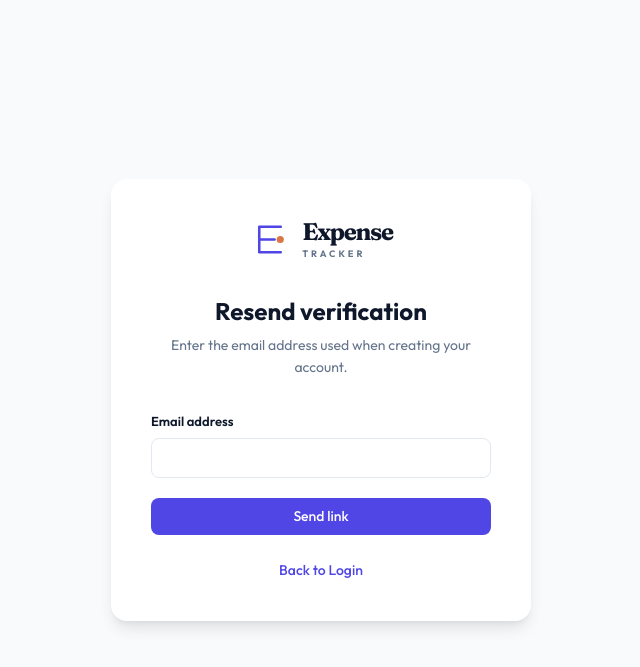
After one commit to dinukahansana/expense-tracker-flask, a Flask app: template templates/resend_verification.html in a window 1280 px wide. The commit adds this page. Shown: the top 667 px of the page, without its empty margins (319-959 px from the left). Run offline with Flask 3, Linux system fonts and the light colour scheme; the template is opened without the code that fills it, so the values that code supplies are empty; parts of the project's set-up code (start-up, migrations or seed data) failed here and were passed over.

Commit message:
Add verified email recovery and signup safeguards

```diff
--- a/app.py
+++ b/app.py
@@ -11,13 +11,17 @@ import os
 from pathlib import Path
 import re
 import secrets
+import sqlite3
 import time
+from urllib.parse import urlsplit
 
 from flask import (Flask, abort, flash, g, redirect, render_template, request,
                    Response, jsonify, session, url_for)
+from email_validator import EmailNotValidError, validate_email
 from werkzeug.security import check_password_hash, generate_password_hash
 
 from db import DEFAULT_CATEGORIES, SCHEMA_VERSION, connect
+from email_delivery import EmailDeliveryError, send_email
 from recurring import generate_due
 
 
@@ -213,14 +217,90 @@ def _login_key(username):
     return hashlib.sha256(f"{ip}|{username.casefold()}".encode()).hexdigest()
 
 
+def normalized_email(raw):
+    try:
+        return validate_email((raw or "").strip(), check_deliverability=False).normalized
+    except EmailNotValidError as exc:
+        raise ValueError("Enter a valid email address.") from exc
+
+
+def rate_limit(action, identity, maximum, seconds):
+    """Count requests across sessions without trusting client-supplied IP headers."""
+    now = int(time.time())
+    key = hashlib.sha256(f"{action}|{request.remote_addr or 'unknown'}|{identity}".encode()).hexdigest()
+    db = get_db()
+    db.execute("DELETE FROM auth_rate_limits WHERE window_start < ?", (now - 86400,))
+    row = db.execute("SELECT attempts,window_start FROM auth_rate_limits WHERE key=?", (key,)).fetchone()
+    if row and row["window_start"] > now - seconds and row["attempts"] >= maximum:
+        abort(429, "Too many requests. Please try again later.")
+    attempts = row["attempts"] + 1 if row and row["window_start"] > now - seconds else 1
+    start = row["window_start"] if row and row["window_start"] > now - seconds else now
+    db.execute("""INSERT INTO auth_rate_limits(key,attempts,window_start) VALUES (?,?,?)
+        ON CONFLICT(key) DO UPDATE SET attempts=excluded.attempts,
+        window_start=excluded.window_start""", (key, attempts, start))
+    db.commit()
+
+
+def new_email_token(db, user_id, email):
+    now = int(time.time())
+    token = secrets.token_urlsafe(32)
+    db.execute("UPDATE email_verification_tokens SET used_at=? WHERE user_id=? AND used_at IS NULL",
+               (now, user_id))
+    db.execute("""INSERT INTO email_verification_tokens
+        (token_hash,user_id,target_email,expires_at) VALUES (?,?,?,?)""",
+        (hashlib.sha256(token.encode()).hexdigest(), user_id, email, now + 86400))
+    return token
+
+
+def new_reset_token(db, user_id):
+    now = int(time.time())
+    token = secrets.token_urlsafe(32)
+    db.execute("UPDATE account_tokens SET used_at=? WHERE user_id=? AND used_at IS NULL", (now, user_id))
+    db.execute("""INSERT INTO account_tokens(token_hash,user_id,purpose,expires_at)
+        VALUES (?,?,'password_reset',?)""",
+        (hashlib.sha256(token.encode()).hexdigest(), user_id, now + 900))
+    return token
+
+
+def send_account_email(app, recipient, subject, message):
+    send_email(app.config["EMAIL_PROVIDER"], app.config["EMAIL_API_KEY"],
+               app.config["EMAIL_FROM"], recipient, subject, message)
+
+
 def create_app(test_config=None):
     app = Flask(__name__)
-    trusted_hosts = [host.strip() for host in os.environ.get("EXPENSE_TRUSTED_HOSTS", "").split(",")
+    trusted_hosts = [host.strip().lower() for host in os.environ.get("EXPENSE_TRUSTED_HOSTS", "").split(",")
                      if host.strip()]
+    email_provider = os.environ.get("EXPENSE_EMAIL_PROVIDER", "").strip().lower()
+    email_key = os.environ.get("EXPENSE_EMAIL_API_KEY", "").strip()
+    email_from = os.environ.get("EXPENSE_EMAIL_FROM", "").strip()
+    public_base = os.environ.get("EXPENSE_PUBLIC_BASE_URL", "").strip().rstrip("/")
+    email_parts = (email_provider, email_key, email_from, public_base)
+    if any(email_parts) and not all(email_parts):
+        raise RuntimeError("Set EXPENSE_EMAIL_PROVIDER, EXPENSE_EMAIL_API_KEY, "
+                           "EXPENSE_EMAIL_FROM, and EXPENSE_PUBLIC_BASE_URL together.")
+    if email_provider:
+        if email_provider not in {"brevo", "resend"}:
+            raise RuntimeError("EXPENSE_EMAIL_PROVIDER must be brevo or resend.")
+        try:
+            normalized_email(email_from)
+        except ValueError as exc:
+            raise RuntimeError("EXPENSE_EMAIL_FROM must be a valid verified sender address.") from exc
+        parsed = urlsplit(public_base)
+        if (parsed.scheme != "https" or not parsed.hostname or parsed.username or parsed.password
+                or parsed.path or parsed.query or parsed.fragment):
+            raise RuntimeError("EXPENSE_PUBLIC_BASE_URL must be an HTTPS origin without a path.")
+        if trusted_hosts and parsed.hostname.lower() not in {host.lower() for host in trusted_hosts}:
+            raise RuntimeError("EXPENSE_PUBLIC_BASE_URL must match EXPENSE_TRUSTED_HOSTS.")
     app.config.update(
         SECRET_KEY=configured_secret_key(),
         DATABASE=os.environ.get("EXPENSE_DB_PATH", str(APP_DIR / "expenses.db")),
         REGISTRATION_ENABLED=os.environ.get("EXPENSE_ALLOW_REGISTRATION", "1") == "1",
+        EMAIL_ENABLED=bool(email_provider),
+        EMAIL_PROVIDER=email_provider,
+        EMAIL_API_KEY=email_key,
+        EMAIL_FROM=email_from,
+        PUBLIC_BASE_URL=public_base,
         TRUSTED_HOSTS=trusted_hosts or None,
         SESSION_COOKIE_HTTPONLY=True,
         SESSION_COOKIE_SAMESITE="Lax",
@@ -247,7 +327,7 @@ def create_app(test_config=None):
         g.app_db_path = db_path
         if request.endpoint == "register" and not app.config["REGISTRATION_ENABLED"]:
             abort(404)
-        protected = {"index", "add", "edit", "delete", "add_category", "manage_categories", "rename_category", "merge_category", "delete_category", "budget", "reset_budget", "category_budget", "reset_category_budget", "export_csv", "import_csv", "logout", "settings", "recurring", "edit_recurring", "toggle_recurring", "delete_recurring", "generate_recurring"}
+        protected = {"index", "add", "edit", "delete", "add_category", "manage_categories", "rename_category", "merge_category", "delete_category", "budget", "reset_budget", "category_budget", "reset_category_budget", "export_csv", "import_csv", "logout", "settings", "settings_email", "recurring", "edit_recurring", "toggle_recurring", "delete_recurring", "generate_recurring"}
         if request.endpoint in protected and "user_id" not in session:
             return redirect(url_for("login"))
         if request.method in ("POST", "PUT", "PATCH", "DELETE"):
@@ -266,13 +346,14 @@ def create_app(test_config=None):
     def template_helpers():
         return {"csrf_token": csrf_token, "money": money,
                 "static_version": static_version,
-                "registration_enabled": app.config["REGISTRATION_ENABLED"]}
+                "registration_enabled": app.config["REGISTRATION_ENABLED"],
+                "email_enabled": app.config["EMAIL_ENABLED"]}
 
     @app.after_request
     def security_headers(response):
         response.headers["X-Content-Type-Options"] = "nosniff"
         response.headers["Referrer-Policy"] = "strict-origin-when-cross-origin"
-        if request.endpoint == "password_reset":
+        if request.endpoint in {"password_reset", "verify_email"}:
             response.headers["Referrer-Policy"] = "no-referrer"
             response.headers["Cache-Control"] = "no-store"
         return response
@@ -790,9 +871,17 @@ def create_app(test_config=None):
     def register():
         errors = {}
         username = ""
+        email = ""
         if request.method == "POST":
+            rate_limit("register", "", 5, 3600)
             username = request.form.get("username", "").strip()
             password = request.form.get("password", "")
+            if app.config["EMAIL_ENABLED"]:
+                email = request.form.get("email", "").strip()
+                try:
+                    email = normalized_email(email)
+                except ValueError as exc:
+                    errors["email"] = str(exc)
             if not 3 <= len(username) <= 50 or any(ord(c) < 32 for c in username):
                 errors["username"] = "Username must be 3 to 50 printable characters."
             if problem := password_error(password):
@@ -801,26 +890,44 @@ def create_app(test_config=None):
                 db = get_db()
                 if db.execute("SELECT 1 FROM users WHERE username=? COLLATE NOCASE", (username,)).fetchone():
                     errors["username"] = "Username already exists."
+                elif email and db.execute("SELECT 1 FROM users WHERE email=? COLLATE NOCASE", (email,)).fetchone():
+                    errors["email"] = "Email address is already registered."
                 else:
                     try:
-                        cursor = db.execute("INSERT INTO users(username,password) VALUES (?,?)",
-                                            (username, generate_password_hash(password)))
+                        cursor = db.execute("INSERT INTO users(username,password,email) VALUES (?,?,?)",
+                                            (username, generate_password_hash(password), email or None))
                         for category in DEFAULT_CATEGORIES:
                             db.execute("INSERT INTO categories(user_id,name) VALUES (?,?)",
                                        (cursor.lastrowid, category))
+                        token = new_email_token(db, cursor.lastrowid, email) if email else None
                         db.commit()
-                        flash("Account created. Please sign in.", "success")
+                        if token:
+                            link = app.config["PUBLIC_BASE_URL"] + url_for("verify_email", token=token)
+                            try:
+                                send_account_email(app, email, "Verify your Expense Tracker email",
+                                                   f"Open this link to verify your email. It expires in 24 hours:\n{link}")
+                            except EmailDeliveryError:
+                                app.logger.exception("Registration verification email failed")
+                                flash("Account created, but the email could not be sent. Try the resend page shortly.", "error")
+                                return redirect(url_for("resend_verification"))
+                            flash("Account created. Check your email to verify it before signing in.", "success")
+                        else:
+                            flash("Account created. Please sign in.", "success")
                         return redirect(url_for("login"))
+                    except sqlite3.IntegrityError:
+                        db.rollback()
+                        errors["username"] = "Username or email address is already registered."
                     except Exception:
                         db.rollback()
                         raise
-        return render_template("register.html", errors=errors, username=username), 400 if errors else 200
+        return render_template("register.html", errors=errors, username=username, email=email), 400 if errors else 200
 
     @app.route("/login", methods=["GET", "POST"])
     def login():
         error = None
         username = ""
         if request.method == "POST":
+            rate_limit("login_ip", "", 30, 900)
             username = request.form.get("username", "").strip()
             password = request.form.get("password", "")
             key = _login_key(username)
@@ -832,8 +939,10 @@ def create_app(test_config=None):
                 db.commit()
                 return render_template("login.html", error="Too many attempts. Try again in 15 minutes.",
                                        username=username), 429
-            user = db.execute("SELECT id,username,password,auth_version FROM users WHERE username=?", (username,)).fetchone()
+            user = db.execute("SELECT id,username,password,auth_version,email,email_verified_at FROM users WHERE username=?", (username,)).fetchone()
             if user and check_password_hash(user["password"], password):
+                if user["email"] and user["email_verified_at"] is None:
+                    return render_template("login.html", error="Verify your email before signing in. You can request another link below.", username=username), 403
                 db.execute("DELETE FROM login_attempts WHERE key=?", (key,))
                 db.commit()
                 session.clear()
@@ -867,7 +976,7 @@ def create_app(test_config=None):
             attempt = db.execute("SELECT failures,window_start FROM login_attempts WHERE key=?",
                                  (attempt_key,)).fetchone()
             if attempt and attempt["window_start"] > now - 900 and attempt["failures"] >= 5:
-                return render_template("settings.html", error="Too many attempts. Try again in 15 minutes."), 429
+                return render_template("settings.html", error="Too many attempts. Try again in 15 minutes.", verified_email=current_email()), 429
             current = request.form.get("current_password", "")
             new = request.form.get("new_password", "")
             confirm = request.form.get("confirm_password", "")
@@ -894,7 +1003,104 @@ def create_app(test_config=None):
                 session["auth_version"] = new_version
                 flash("Password changed. Other sessions have been signed out.", "success")
                 return redirect(url_for("settings"))
-        return render_template("settings.html", error=error), 400 if error else 200
+        return render_template("settings.html", error=error, verified_email=current_email()), 400 if error else 200
+
+    def current_email():
+        row = get_db().execute("SELECT email,email_verified_at FROM users WHERE id=?",
+                               (session["user_id"],)).fetchone()
+        return row["email"] if row["email_verified_at"] else None
+
+    @app.post("/settings/email")
+    @login_required
+    def settings_email():
+        if not app.config["EMAIL_ENABLED"]:
+            abort(404)
+        rate_limit("settings_email", str(session["user_id"]), 5, 3600)
+        try:
+            email = normalized_email(request.form.get("email", ""))
+        except ValueError as exc:
+            return render_template("settings.html", error=None, email_error=str(exc),
+                                   verified_email=current_email()), 400
+        db = get_db()
+        user = db.execute("SELECT password FROM users WHERE id=?", (session["user_id"],)).fetchone()
+        if not check_password_hash(user["password"], request.form.get("current_password", "")):
+            return render_template("settings.html", error=None, email_error="Current password is incorrect.",
+                                   verified_email=current_email()), 400
+        owner = db.execute("SELECT id FROM users WHERE email=? COLLATE NOCASE", (email,)).fetchone()
+        if owner and owner["id"] != session["user_id"]:
+            return render_template("settings.html", error=None, email_error="Email address is already registered.",
+                                   verified_email=current_email()), 400
+        token = new_email_token(db, session["user_id"], email)
+        db.commit()
+        link = app.config["PUBLIC_BASE_URL"] + url_for("verify_email", token=token)
+        try:
+            send_account_email(app, email, "Verify your Expense Tracker email",
+                               f"Open this link to verify your email. It expires in 24 hours:\n{link}")
+        except EmailDeliveryError:
+            app.logger.exception("Settings verification email failed")
+            return render_template("settings.html", error=None,
+                                   email_error="Email could not be sent. Please try again later.",
+                                   verified_email=current_email()), 503
+        flash("Check your new email for a verification link.", "success")
+        return redirect(url_for("settings"))
+
+    @app.route("/verify-email/<token>", methods=["GET", "POST"])
+    def verify_email(token):
+        now = int(time.time())
+        token_hash = hashlib.sha256(token.encode()).hexdigest()
+        db = get_db()
+        row = db.execute("""SELECT user_id,target_email FROM email_verification_tokens
+            WHERE token_hash=? AND used_at IS NULL AND expires_at>?""", (token_hash, now)).fetchone()
+        if row is None:
+            return render_template("verify_email.html", invalid=True), 400
+        if request.method == "POST":
+            try:
+                db.execute("BEGIN IMMEDIATE")
+                result = db.execute("""UPDATE email_verification_tokens SET used_at=?
+                    WHERE token_hash=? AND used_at IS NULL AND expires_at>?""", (now, token_hash, now))
+                if result.rowcount != 1:
+                    db.rollback()
+                    return render_template("verify_email.html", invalid=True), 400
+                db.execute("UPDATE users SET email=?,email_verified_at=? WHERE id=?",
+                           (row["target_email"], now, row["user_id"]))
+                db.execute("UPDATE email_verification_tokens SET used_at=? WHERE user_id=? AND used_at IS NULL",
+                           (now, row["user_id"]))
+                db.commit()
+            except sqlite3.IntegrityError:
+                db.rollback()
+                return render_template("verify_email.html", invalid=True), 400
+            flash("Email verified. You can sign in now.", "success")
+            return redirect(url_for("login"))
+        return render_template("verify_email.html", invalid=False, token=token)
+
+    @app.route("/verify-email/resend", methods=["GET", "POST"])
+    def resend_verification():
+        if not app.config["EMAIL_ENABLED"]:
+            abort(404)
+        if request.method == "POST":
+            rate_limit("verify_resend_ip", "", 5, 900)
+            email = request.form.get("email", "").strip()
+            try:
+                email = normalized_email(email)
+            except ValueError:
+                email = ""
+            if email:
+                rate_limit("verify_resend_address", email.casefold(), 3, 3600)
+                db = get_db()
+                user = db.execute("SELECT id FROM users WHERE email=? COLLATE NOCASE AND email_verified_at IS NULL",
+                                  (email,)).fetchone()
+                if user:
+                    token = new_email_token(db, user["id"], email)
+                    db.commit()
+                    link = app.config["PUBLIC_BASE_URL"] + url_for("verify_email", token=token)
+                    try:
+                        send_account_email(app, email, "Verify your Expense Tracker email",
+                                           f"Open this link to verify your email. It expires in 24 hours:\n{link}")
+                    except EmailDeliveryError:
+                        app.logger.exception("Verification resend failed")
+            flash("If this address has an unverified account, a new link has been sent.", "success")
+            return redirect(url_for("login"))
+        return render_template("resend_verification.html")
 
     @app.route("/reset-password/<token>", methods=["GET", "POST"])
     def password_reset(token):
@@ -935,7 +1141,29 @@ def create_app(test_config=None):
     @app.route("/forgot-password", methods=["GET", "POST"])
     def forgot_password():
         if request.method == "POST":
-            abort(403, "Self-service password reset is unavailable until verified email delivery is configured.")
+            if not app.config["EMAIL_ENABLED"]:
+                abort(403, "Self-service password reset is unavailable until verified email delivery is configured.")
+            rate_limit("reset_ip", "", 5, 900)
+            try:
+                email = normalized_email(request.form.get("email", ""))
+            except ValueError:
+                email = ""
+            if email:
+                rate_limit("reset_address", email.casefold(), 3, 3600)
+                db = get_db()
+                user = db.execute("SELECT id FROM users WHERE email=? COLLATE NOCASE AND email_verified_at IS NOT NULL",
+                                  (email,)).fetchone()
+                if user:
+                    token = new_reset_token(db, user["id"])
+                    db.commit()
+                    link = app.config["PUBLIC_BASE_URL"] + url_for("password_reset", token=token)
+                    try:
+                        send_account_email(app, email, "Reset your Expense Tracker password",
+                                           f"Open this link to reset your password. It expires in 15 minutes:\n{link}")
+                    except EmailDeliveryError:
+                        app.logger.exception("Password reset email failed")
+            flash("If this address has a verified account, a reset link has been sent.", "success")
+            return redirect(url_for("login"))
         return render_template("forgot_password.html")
 
     return app
--- a/requirements.txt
+++ b/requirements.txt
@@ -1 +1,2 @@
 Flask>=3.1,<4
+email-validator>=2.2,<3
--- a/static/css/style.css
+++ b/static/css/style.css
@@ -1195,6 +1195,12 @@ button {
   padding: 2rem 1rem;
 }
 
+.settings-page {
+  flex-direction: column;
+  align-items: center;
+  gap: 1.5rem;
+}
+
 .form-card {
   background-color: var(--surface);
   border-radius: var(--radius-xl);
--- a/templates/login.html
+++ b/templates/login.html
@@ -63,6 +63,10 @@
 
     </form>
 
+    {% if email_enabled %}
+    <div class="auth-footer"><a href="{{ url_for('resend_verification') }}">Resend verification email</a></div>
+    {% endif %}
+
     {% if registration_enabled %}
     <div class="auth-footer">
         Don't have an account? <a href="/register">Create one</a>
--- /dev/null
+++ b/templates/resend_verification.html
@@ -0,0 +1,19 @@
+{% extends "base.html" %}
+{% block title %}Resend Verification - Expense Tracker{% endblock %}
+{% block page_class %}auth-page{% endblock %}
+{% block content %}
+<div class="auth-card animate-in">
+    <div class="auth-brand">{% include '_brand.html' %}</div>
+    <h1 class="auth-title">Resend verification</h1>
+    <p class="auth-subtitle">Enter the email address used when creating your account.</p>
+    <form method="POST">
+        <input type="hidden" name="csrf_token" value="{{ csrf_token() }}">
+        <div class="form-group">
+            <label class="form-label" for="verify-email">Email address</label>
+            <input class="form-input" type="email" id="verify-email" name="email" required autocomplete="email">
+        </div>
+        <button type="submit" class="btn btn-primary btn-full">Send link</button>
+    </form>
+    <div class="auth-footer"><a href="{{ url_for('login') }}">Back to Login</a></div>
+</div>
+{% endblock %}
--- a/templates/reset_password.html
+++ b/templates/reset_password.html
@@ -9,7 +9,7 @@
         <p class="auth-subtitle">This reset link is invalid, expired, or has already been used.</p>
         <div class="auth-footer"><a href="{{ url_for('login') }}">Back to Login</a></div>
     {% else %}
-        <p class="auth-subtitle">This local recovery link works once and expires after 15 minutes.</p>
+        <p class="auth-subtitle">This recovery link works once and expires after 15 minutes.</p>
         <form method="POST">
             <input type="hidden" name="csrf_token" value="{{ csrf_token() }}">
             {% if error %}<p class="field-error" role="alert">{{ error }}</p>{% endif %}
```
Also changed, not shown: DEPLOY_PYTHONANYWHERE.md (+44 -1 lines), db.py (+26 -4 lines), email_delivery.py (added, +32 -0 lines), templates/forgot_password.html (+13 -1 lines), templates/register.html (+10 -0 lines), templates/settings.html (+20 -1 lines), templates/verify_email.html (added, +19 -0 lines), tests/test_email.py (added, +135 -0 lines), tests/test_features.py (+21 -1 lines), README.md.
